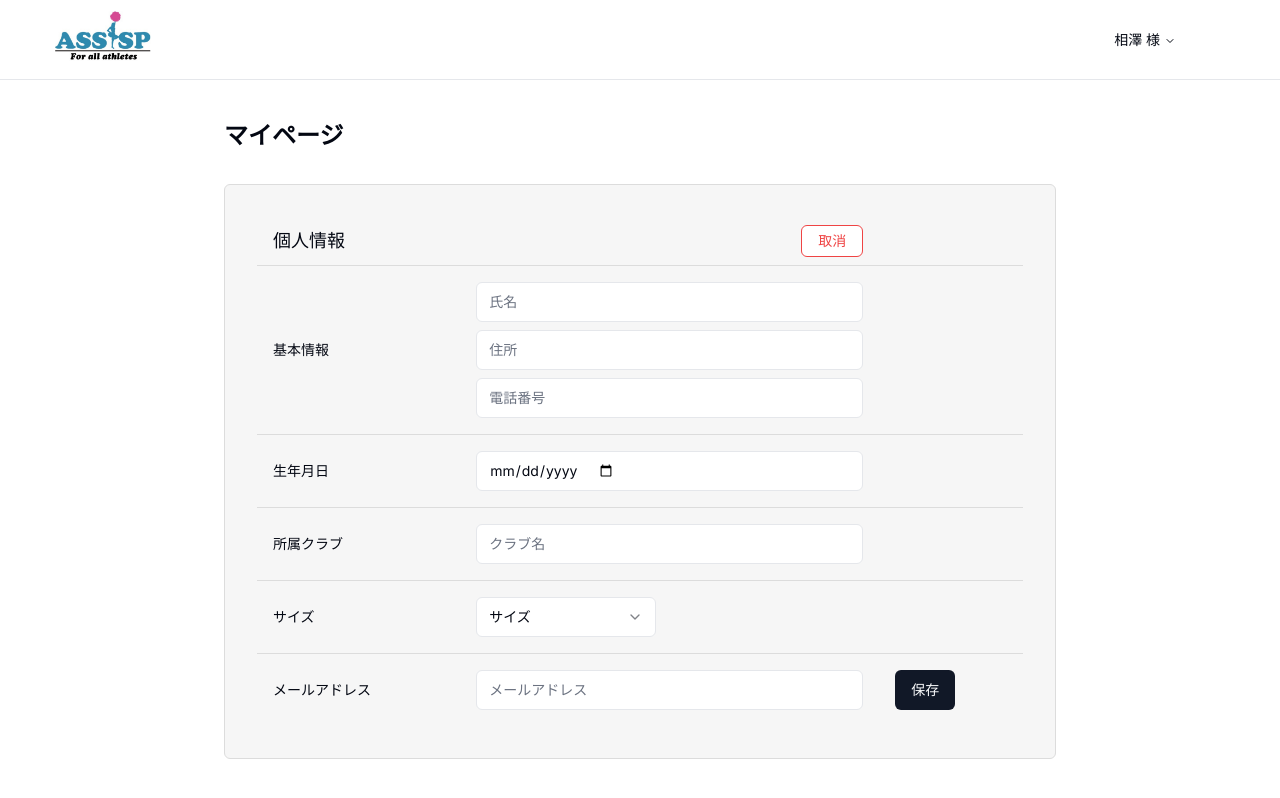
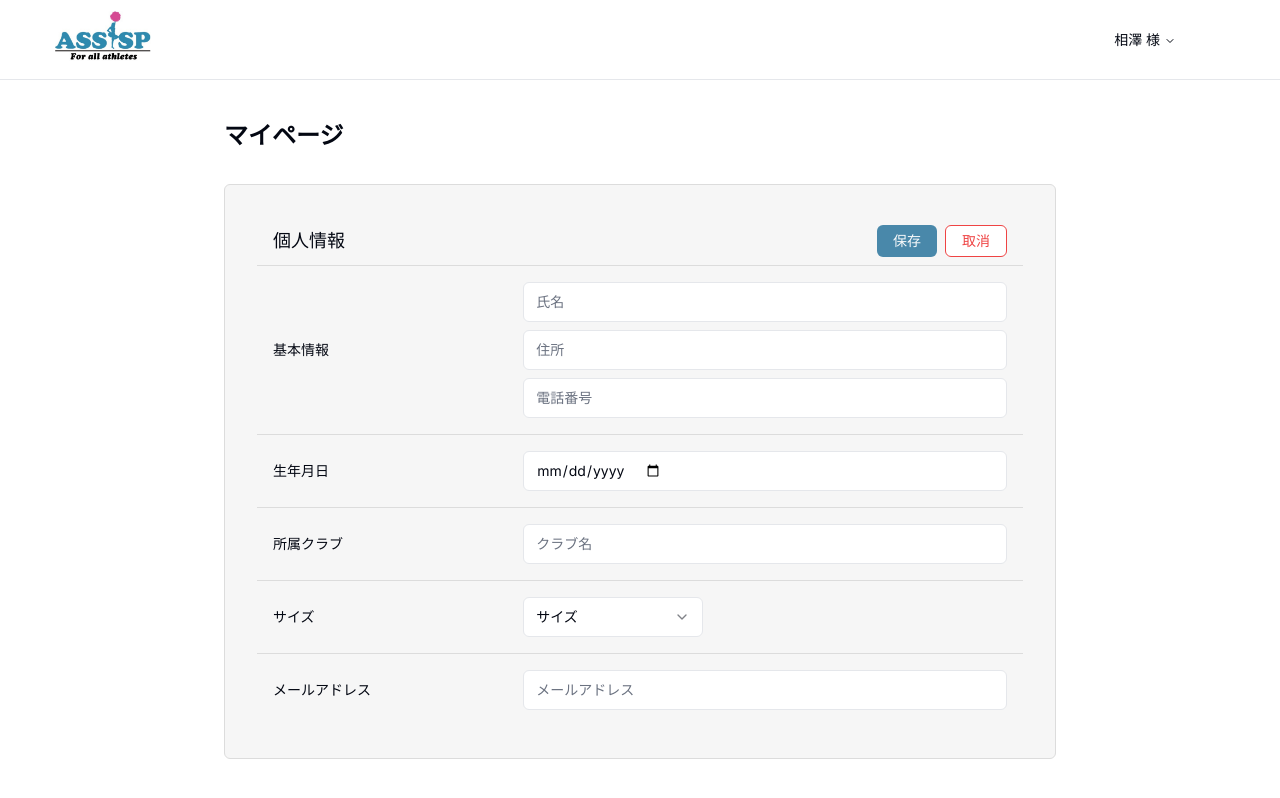
Before and after one commit to zawazawa84/assispo, a Next.js app: page /mypage in a window 1280 px wide. Both pictures are taken after a click on the button "編集". Shown: the top 798 px of the page. Built offline with nearby package versions, Linux system fonts and the light colour scheme; no server answers.

Commit message:
マイページ保存ボタンとその周辺のリファクタリング

```diff
--- a/src/features/mypage/pages/MyPage.tsx
+++ b/src/features/mypage/pages/MyPage.tsx
@@ -72,22 +72,39 @@ export const MyPage = () => {
                   <TableHead>個人情報</TableHead>
                   <TableHead>
                     <div className="flex justify-end">
+                      {!editable ? (
                         <Button
                           variant="outline"
-                        className={`h-8 border ${
-                          !editable ? 'border-themeblue' : 'border-destructive'
-                        } `}
+                          className={'h-8 border-themeblue'}
                           onClick={(e) => {
                             e.preventDefault();
                             setEditable((prev) => !prev);
                           }}
                         >
-                        {!editable ? (
                           <p className="text-themeblue">編集</p>
+                        </Button>
                       ) : (
+                        <div className="space-x-2">
+                          <Button
+                            className={'h-8 bg-themeblue'}
+                            onClick={() => {
+                              setEditable((prev) => !prev);
+                            }}
+                          >
+                            <p>保存</p>
+                          </Button>
+                          <Button
+                            variant="outline"
+                            className={'h-8 border-destructive'}
+                            onClick={(e) => {
+                              e.preventDefault();
+                              setEditable((prev) => !prev);
+                            }}
+                          >
                             <p className="text-destructive">取消</p>
+                          </Button>
+                        </div>
                       )}
-                      </Button>
                     </div>
                   </TableHead>
                 </TableRow>
@@ -204,9 +221,6 @@ export const MyPage = () => {
                       </div>
                     )}
                   </TableCell>
-                  <TableCell>
-                    <Button>保存</Button>
-                  </TableCell>
                 </TableRow>
               </TableBody>
             </Table>
```
Lines whose indentation alone changed are shown as unchanged.
